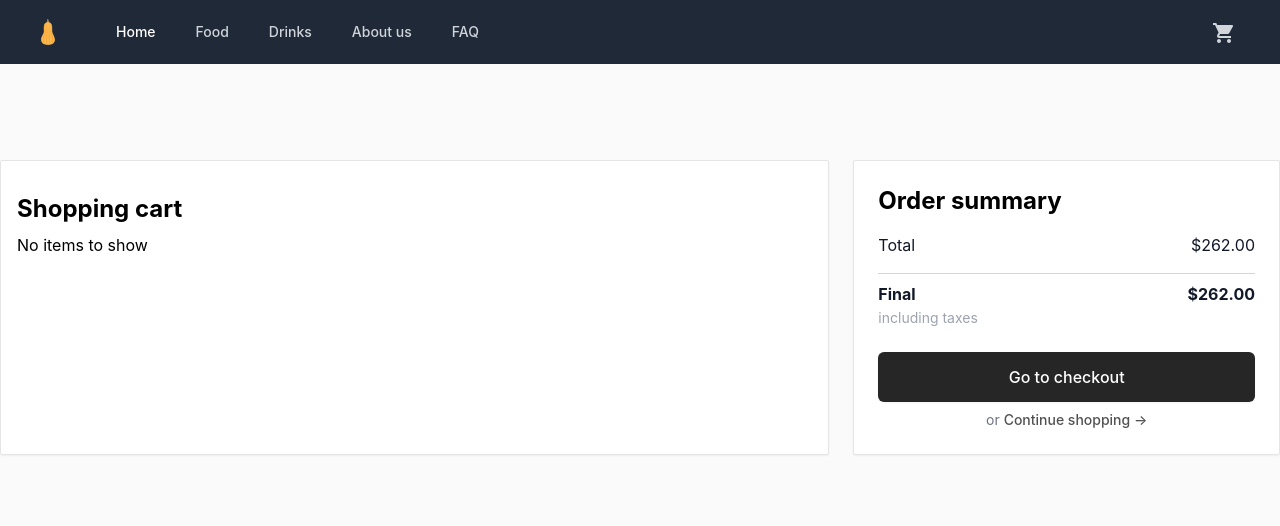
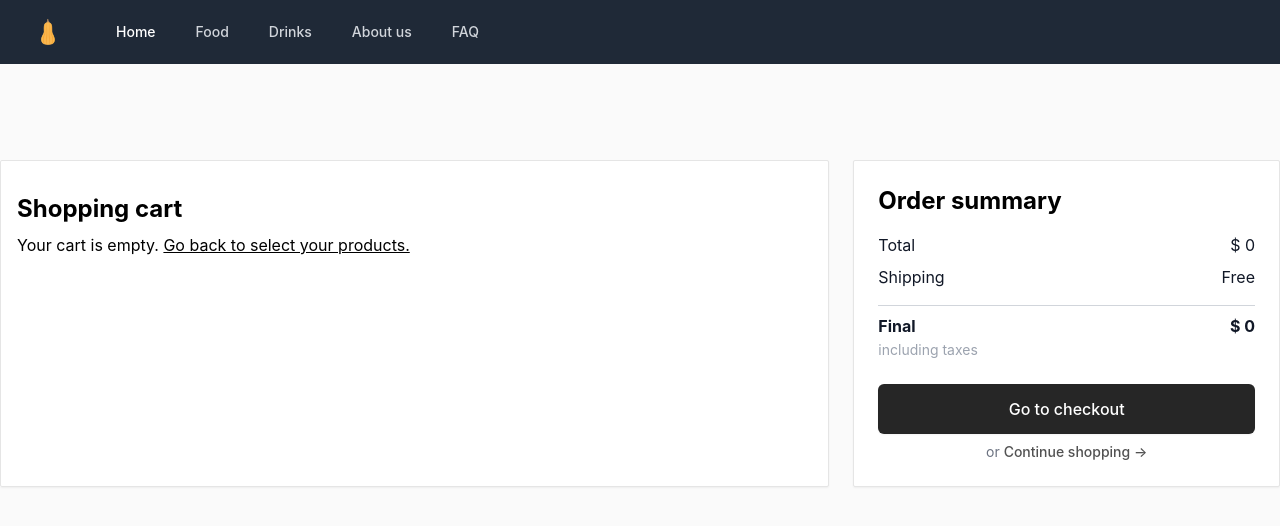
Before and after one commit to nazarenads/anquitoDosSantos, a React (Create React App) app: page /cart in a window 1280 px wide. Shown: the top 526 px of the page. Built offline with nearby package versions, Linux system fonts and the light colour scheme.

Commit message:
added logic to calculate total amount of cart and also added logic for card widget counter

```diff
--- a/src/components/Cart.jsx
+++ b/src/components/Cart.jsx
@@ -3,7 +3,7 @@ import { CartContext } from '../context/CartContext'
 import { Link } from 'react-router-dom';
 
 function Cart() {
-  const {cartProducts, clearCart, removeProduct, cartCounter} = useContext(CartContext);
+  const {cartProducts, clearCart, removeProduct, cartCounter, totalCartAmount} = useContext(CartContext);
   return (
     <>
     <div class="bg-neutral-50 py-12">
@@ -63,7 +63,7 @@ function Cart() {
                   <button onClick={clearCart} type="button" class="text-neutral-400 hover:text-neutral-900">
                     <p class="text-sm font-normal">Empty cart</p>
                   </button>
-                </div> : <p> No items to show</p>
+                </div> : <p>Your cart is empty. <Link to="/" className='underline'>Go back to select your products.</Link></p>
             }
           </div>
 
@@ -73,13 +73,17 @@ function Cart() {
             <div class="flex flex-col gap-2">
               <div class="flex justify-between text-base text-gray-900">
                 <p>Total</p>
-                <p>$262.00</p>
+                <p>$ {totalCartAmount}</p>
+              </div>
+              <div class="flex justify-between text-base text-gray-900">
+                <p>Shipping</p>
+                <p>Free</p>
               </div>
               <div>
                 <div class="my-2 w-full border-t border-gray-300"></div>
                 <div class="flex justify-between text-base font-bold text-gray-900">
                   <p>Final</p>
-                  <p>$262.00</p>
+                  <p>$ {totalCartAmount}</p>
                 </div>
                 <p class="mt-0.5 text-sm text-gray-400">including taxes</p>
               </div>
--- a/src/components/CartWidget.jsx
+++ b/src/components/CartWidget.jsx
@@ -1,9 +1,17 @@
-import React from 'react'
+import React, {useContext} from 'react'
 import ShoppingCartIcon from '@mui/icons-material/ShoppingCart';
+import { Badge } from '@mui/material';
+import { CartContext } from '../context/CartContext';
+import { Link } from 'react-router-dom';
 
 function CartWidget() {
+  const {cartCounter} = useContext(CartContext);
+
   return (
-    <ShoppingCartIcon className='flex justify-end'/>
+    cartCounter > 0 &&
+      <Badge color="secondary" badgeContent={cartCounter}>
+      <Link to="/cart"><ShoppingCartIcon className='flex justify-end'/>{" "}</Link>
+    </Badge>
   )
 }
 
--- a/src/context/CartContext.jsx
+++ b/src/context/CartContext.jsx
@@ -5,6 +5,7 @@ const CartContext = React.createContext();
 const CartProvider = ({children}) => {
     const [cartCounter, setCartCounter] = useState(0);
     const [cartProducts, setCartProducts] = useState([]);
+    const [totalCartAmount, setTotalCartAmount] = useState(0);
 
     const isInCart = (id) => {
         return cartProducts.find(product => product.id === id) ? true : false;
@@ -27,6 +28,7 @@ const CartProvider = ({children}) => {
             setCartProducts([...cartProducts, product]);
         }
         setCartCounter(cartCounter + product.counter);
+        setTotalCartAmount(totalCartAmount + (product.price * product.counter));
       };
 
 
@@ -39,7 +41,9 @@ const CartProvider = ({children}) => {
         const productToRemove = cartProducts.find(product => product.id === id)
         setCartProducts(cartProducts.filter(product => product.id !== id));
         setCartCounter(cartCounter - productToRemove.counter)
+        setTotalCartAmount(totalCartAmount - (productToRemove.price * productToRemove.counter));
     }
+
 
     const data = {
         cartProducts,
@@ -48,7 +52,8 @@ const CartProvider = ({children}) => {
         clearCart,
         isInCart,
         removeProduct,
-        cartCounter
+        cartCounter,
+        totalCartAmount
     }
 
     return (
```
